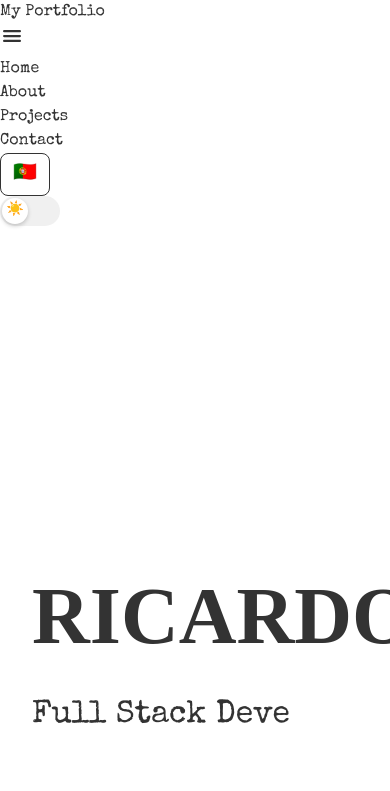
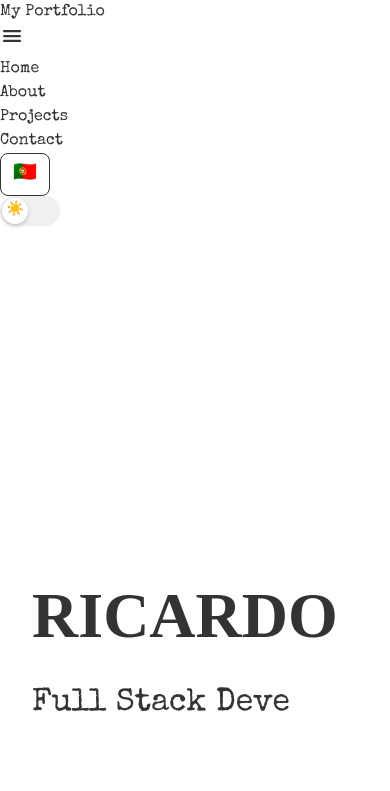
Before and after one commit to RicardoMorim/Portfolio, a Next.js app: page / in a window 390 px wide. Shown: the top 791 px of the page. Built offline with nearby package versions, Linux system fonts and the light colour scheme; a web font is replaced by a local one.

Commit message:
Adjust hero font size for better readability; add Google site verification file

```diff
--- /dev/null
+++ b/public/google89773cc6d767dafb.html
@@ -0,0 +1 @@
+google-site-verification: google89773cc6d767dafb.html
--- a/src/styles/main.css
+++ b/src/styles/main.css
@@ -117,7 +117,7 @@
 	}
 
 	.hero-name {
-		font-size: 5rem;
+		font-size: 4rem;
 	}
 
 }
```
